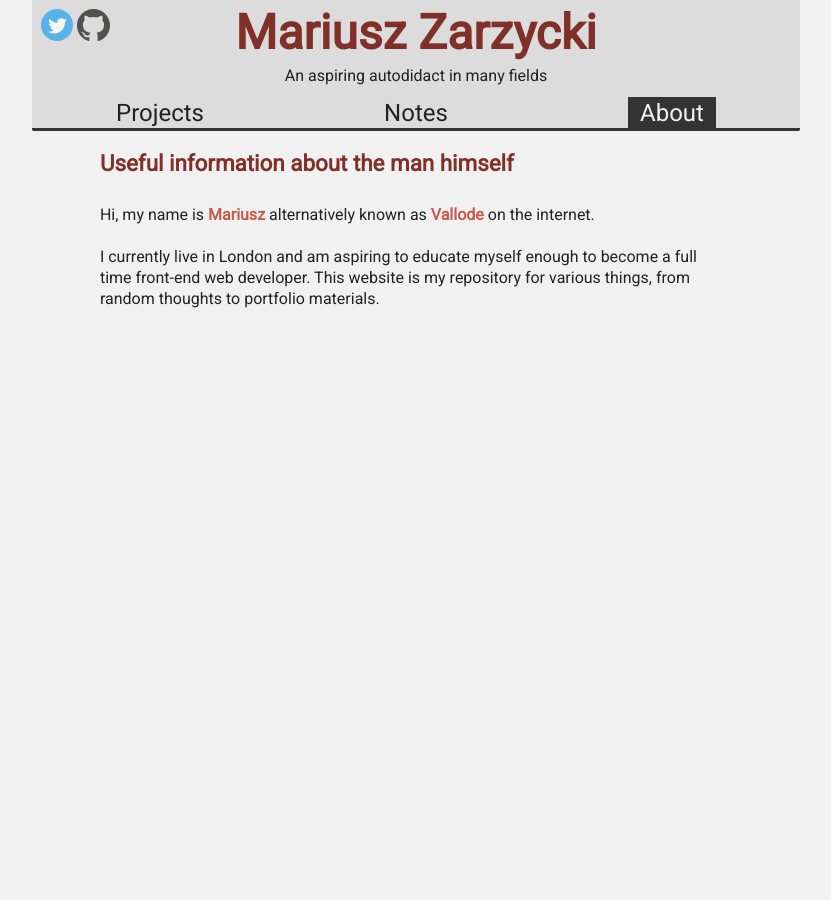
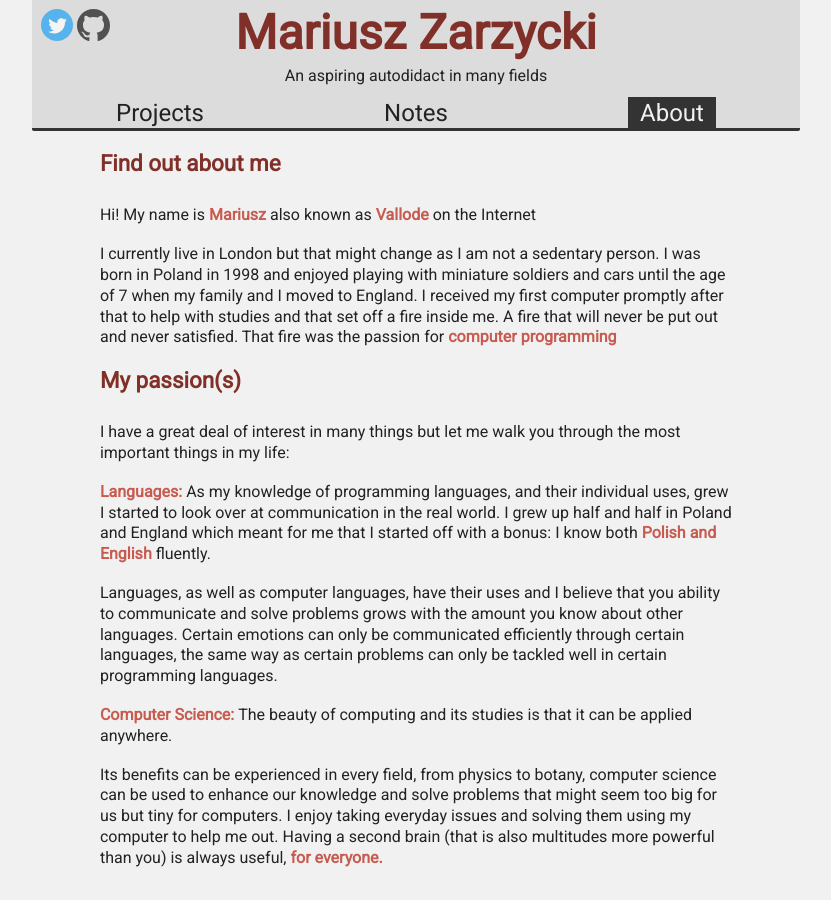
Before and after one commit to vallode/vallode.com, a Jekyll site: the page built from index.html, in a window 1280 px wide. Shown: the whole page, without its empty margins (224-1055 px from the left). Built offline with Jekyll 4.4.1, drawn with Linux system fonts in a browser that asks for light colours.

Commit message:
Adjusting layout

```diff
--- a/css/style.css
+++ b/css/style.css
@@ -83,10 +83,11 @@
 .content {
     width: 87%;
     margin: auto;
-    min-height: 100%;
+    height: 100%;
 }
 .content p {
     padding: 2vh;
+    padding-bottom: 0;
     text-align: left;
 }
 .content h2 {
@@ -129,13 +130,12 @@
 }
 .content a {
     float: left;
-    padding: 0.5vh;
 }
 .content p {
     float:left;
 }
 .blog {
-    padding: 1vh;
+    padding: 2vh;
 }
 .post {
     display: block;
--- a/index.html
+++ b/index.html
@@ -2,7 +2,13 @@
 layout: default
 title: Mariusz - About
 ---
-<h2>Useful information about the man himself</h2>
-<p>Hi, my name is <b>Mariusz</b> alternatively known as <b>Vallode</b> on the internet. <br> <br>
-I currently live in London and am aspiring to educate myself enough to become a full time front-end web developer.
-This website is my repository for various things, from random thoughts to portfolio materials.</p>
+<h2>Find out about me</h2>
+<p>Hi! My name is <b>Mariusz</b> also known as <b>Vallode</b> on the Internet</p>
+<p>I currently live in London but that might change as I am not a sedentary person. I was born in Poland in 1998 and enjoyed playing with miniature soldiers and cars until the age of 7 when my family and I moved to England. I received my first computer promptly after that to help with studies and that set off a fire inside me. A fire that will never be put out and never satisfied. That fire was the passion for <b>computer programming</b></p>
+<h2>My passion(s)</h2>
+<p>I have a great deal of interest in many things but let me walk you through the most important things in my life:</p>
+<p><b>Languages: </b> As my knowledge of programming languages, and their individual uses, grew I started to look over at communication in the real world. I grew up half and half in Poland and England which meant for me that I started off with a bonus: I know both <b>Polish and English</b> fluently.
+<p>Languages, as well as computer languages, have their uses and I believe that you ability to communicate and solve problems grows with the amount you know about other languages. Certain emotions can only be communicated efficiently through certain languages, the same way as certain problems can only be tackled well in certain programming languages.</p>
+<p><b>Computer Science: </b> The beauty of computing and its studies is that it can be applied anywhere.
+<p>Its benefits can be experienced in every field, from physics to botany, computer science can be used to enhance our knowledge and solve problems that might seem too big for us but tiny for computers. I enjoy taking everyday issues and solving them using my computer to help me out. Having a second brain (that is also multitudes more powerful than you) is always useful, <b>for everyone.</b></p>
+<h2></h2>
```
Also changed, not shown: _posts/2017-09-02-hello.md (+4 -6 lines), 6 other files.
